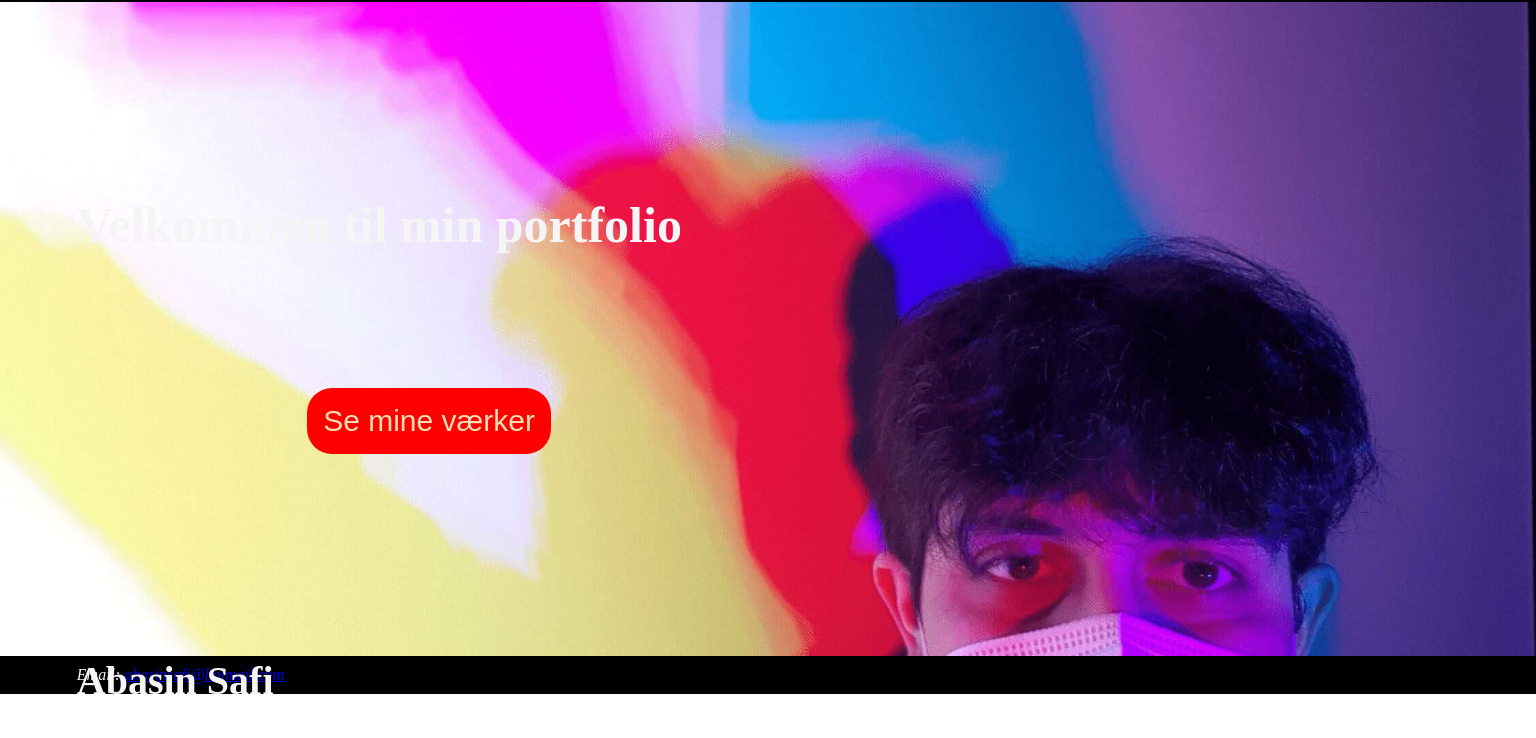
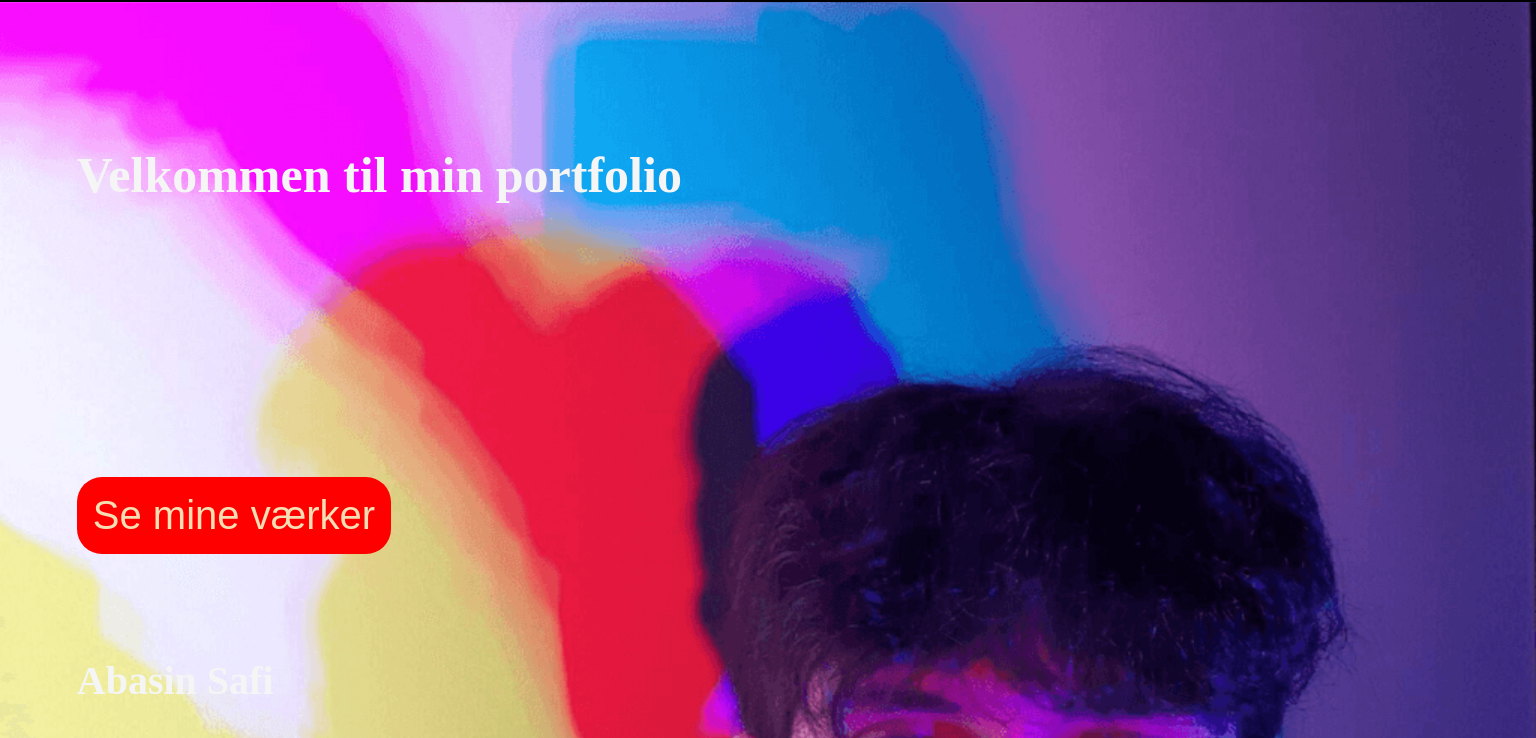
Before and after one commit to IBATMANI/Eksamen1, a plain HTML site: page Eksamen/index.html in a window 1536 px wide. Shown: the part 46-784 px from the top of the page. Drawn offline with Linux system fonts and the light colour scheme.

Commit message:
forside media

```diff
--- a/Eksamen/index.html
+++ b/Eksamen/index.html
@@ -22,7 +22,7 @@
     <main>
         <article>
             <h1>Velkommen til min portfolio</h1>
-            <button class="button">Se mine værker</button>
+            <a href="vaerk.html"><button class="button">Se mine værker</button></a>
             <h2>Abasin Safi</h2>
         </article>
     </main>
--- a/Eksamen/style.css
+++ b/Eksamen/style.css
@@ -83,19 +83,162 @@ main {
     background-repeat: no-repeat;
     background-attachment: fixed;
     background-size: cover;
-    padding: 327px 5%;
+    padding: 100% 5%;
 }
+
+h1 {
+    font-size: 50px;
+    font-style: bold;
+    color: whitesmoke;
+    position: fixed;
+    bottom: 500px;
+    left: 5%;
+}
+
+h2 {
+    font-size: 40px;
+    font-style: bold;
+    color: whitesmoke;
+    position: fixed;
+    bottom: 50px;
+    left: 5%;
+}
+
+button {
+    font-size: 30px;
+    font-style: bold;
+    color: wheat;
+    position: fixed;
+    bottom: 300px;
+    left: 5%;
+    border: none;
+    padding: 16px 16px;
+    text-align: center;
+    text-decoration: none;
+    display: inline-block;
+    margin: 0px;
+    transition-duration: 0.4s;
+    cursor: pointer;
+    border-radius: 25px;
+    background-color: red;
+}
+
+button:hover {
+    background-color: black;
+    color: whitesmoke;
+  }
+
+
 }
 
 @media only screen and (min-width: 1024px) {
     main {
-        background-image: url('abbag.jpg');
+        background-image: url('ablaptop.png');
         background-repeat: no-repeat;
         background-attachment: fixed;
         background-size: cover;
-        padding: 327px 5%;
+        padding: 100% 5%;
     }
+
+    h1 {
+    font-size: 50px;
+    font-style: bold;
+    color: whitesmoke;
+    position: fixed;
+    bottom: 500px;
+    left: 5%;
+}
+
+h2 {
+    font-size: 40px;
+    font-style: bold;
+    color: whitesmoke;
+    position: fixed;
+    bottom: 50px;
+    left: 5%;
+}
+
+button {
+    font-size: 40px;
+    font-style: bold;
+    color: wheat;
+    position: fixed;
+    bottom: 300px;
+    left: 5%;
+    border: none;
+    padding: 16px 16px;
+    text-align: center;
+    text-decoration: none;
+    display: inline-block;
+    margin: 0px;
+    transition-duration: 0.4s;
+    cursor: pointer;
+    border-radius: 25px;
+    background-color: red;
+}
+
+button:hover {
+    background-color: black;
+    color: whitesmoke;
+  }
+
+
+}
+@media only screen and (min-width: 1440px) {
+    main {
+        background-image: url('ablaptop.png');
+        background-repeat: no-repeat;
+        background-attachment: fixed;
+        background-size: cover;
+        padding: 100% 5%;
     }
+
+    h1 {
+    font-size: 50px;
+    font-style: bold;
+    color: whitesmoke;
+    position: fixed;
+    bottom: 550px;
+    left: 5%;
+    display: flex;
+
+}
+
+h2 {
+    font-size: 40px;
+    font-style: bold;
+    color: whitesmoke;
+    position: fixed;
+    bottom: 50px;
+    left: 5%;
+}
+
+button {
+    font-size: 40px;
+    font-style: bold;
+    color: wheat;
+    position: fixed;
+    bottom: 200px;
+    left: 5%;
+    border: none;
+    padding: 16px 16px;
+    text-align: center;
+    text-decoration: none;
+    display: inline-block;
+    margin: 0px;
+    transition-duration: 0.4s;
+    cursor: pointer;
+    border-radius: 25px;
+    background-color: red;
+}
+
+button:hover {
+    background-color: black;
+    color: whitesmoke;
+  }
+
+
+}
 
 footer {
     background-color: black;
```
Also changed, not shown: Eksamen/ablaptop.png (added), 1 other file.
